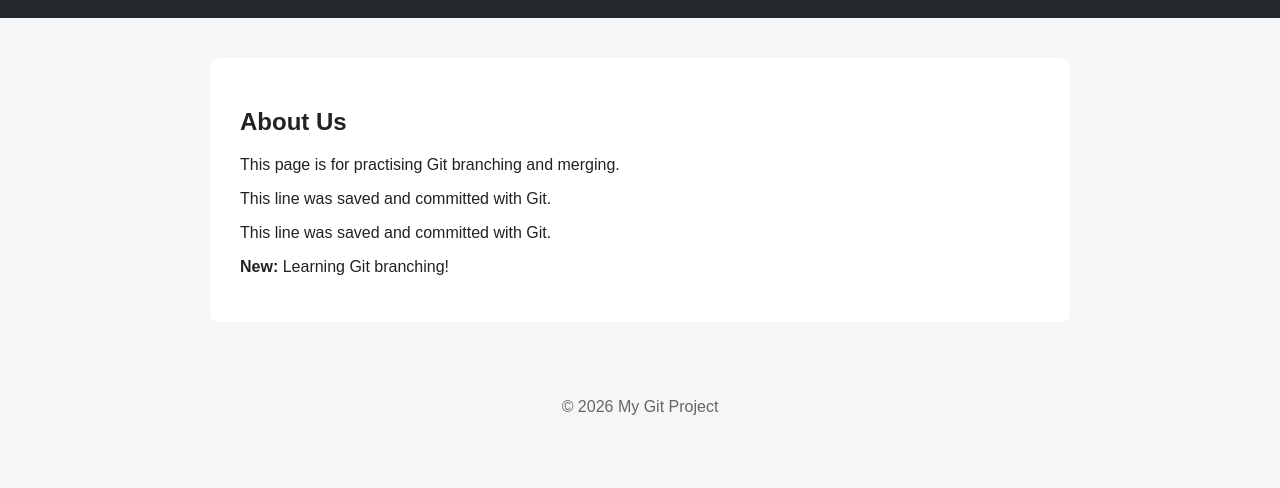
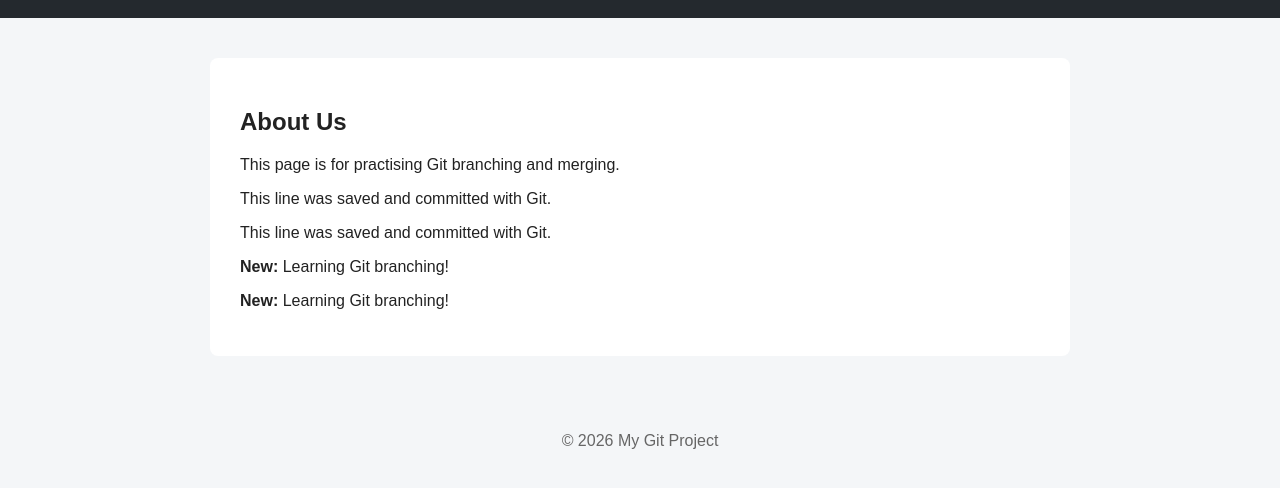
Before and after one commit to hadjihamidprincesssaliha-code/my-git-project, a plain HTML site: page about.html in a window 1280 px wide. Shown: the part 120-608 px from the top of the page. Drawn offline with Linux system fonts and the light colour scheme.

Commit message:
Add branching note to about page

```diff
--- a/about.html
+++ b/about.html
@@ -20,6 +20,8 @@
   <p>This line was saved and committed with Git.</p>
  <p>This line was saved and committed with Git.</p>
  <p><strong>New:</strong> Learning Git branching!</p>
+ <p><strong>New:</strong> Learning Git branching!</p>
+
 
 
 
```
